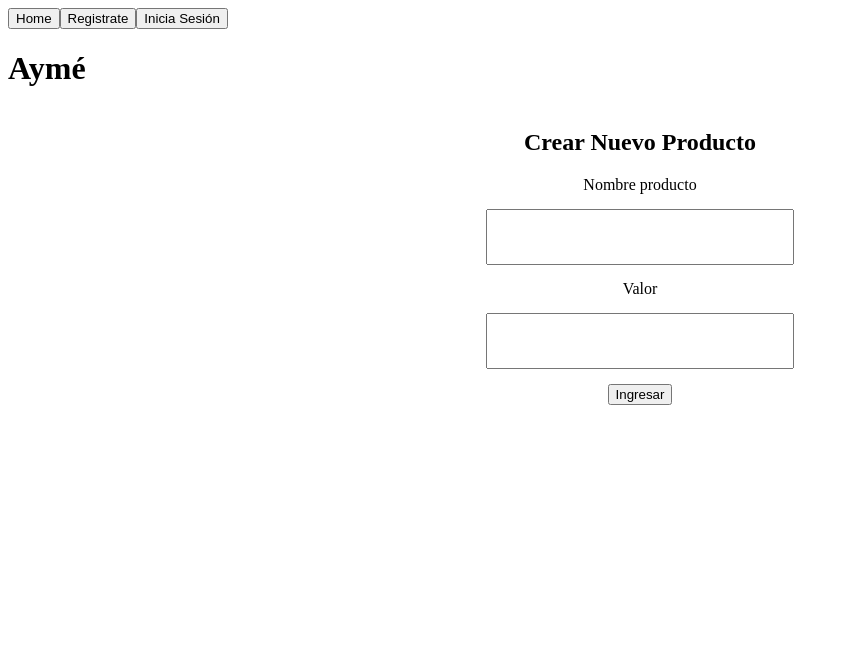
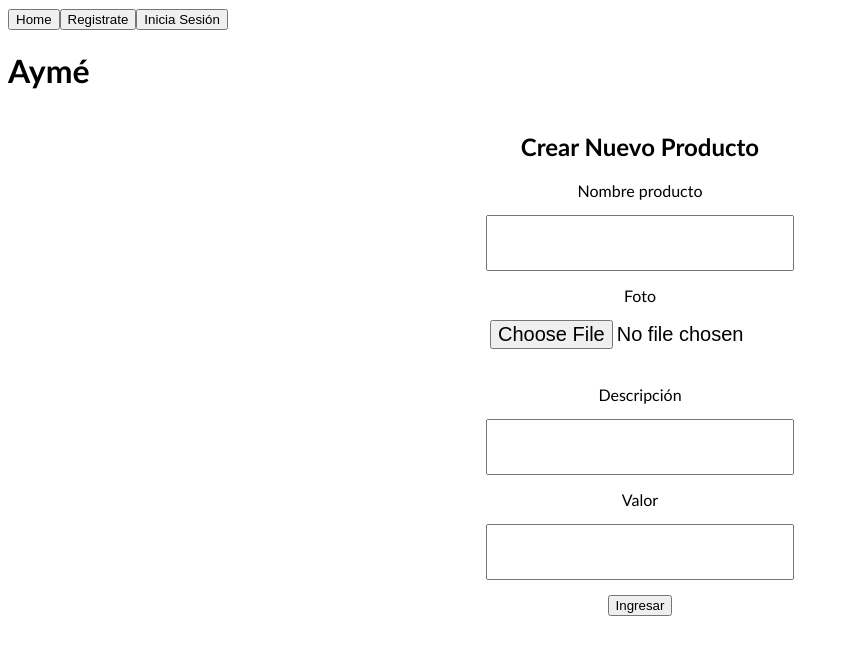
Before and after one commit to Niko12121/Ayme-store, a React (Create React App) app in the folder client/: page /newproduct in a window 1280 px wide. Shown: the top 654 px of the page, without its empty margins (0-849 px from the left). Built offline with nearby package versions, Linux system fonts and the light colour scheme; no server answers.

Commit message:
individual product page

```diff
--- a/client/src/App.css
+++ b/client/src/App.css
@@ -1,6 +1,14 @@
+body {
+  font-family: 'Trebuchet MS', 'Lucida Sans Unicode', 'Lucida Grande', 'Lucida Sans', Arial, sans-serif;
+}
+
+a {
+  text-decoration: none;
+  color: black;
+}
+
 .App {
   text-align: center;
-  font-family: 'Trebuchet MS', 'Lucida Sans Unicode', 'Lucida Grande', 'Lucida Sans', Arial, sans-serif;
 }
 
 form {
@@ -26,15 +34,15 @@ form input {
 }
 
 .product {
-  display: flex;
-  width: 100px;
+  display: inline-block;
+  width: 200px;
   height: 100px;
   background-color: aquamarine;
   border-radius: 10px;
   border: 3px solid;
-  flex-direction: column;
-  align-items: center;
-  justify-content: center;
   text-align: center;
   margin: 10px;
 }
+.product > * {
+  vertical-align:middle;
+}
--- a/client/src/components/App.js
+++ b/client/src/components/App.js
@@ -4,16 +4,20 @@ import Main from '../pages/Main';
 import Signup from '../pages/Signup';
 import Register from '../pages/Register';
 import NewProduct from '../pages/NewProduct';
+import Product from '../pages/Product';
+import NavBar from '../components/NavBar';
 import "../App.css"
 
 function App() {
   return (
-    <BrowserRouter>
-      <Route exact path='/' render={(props) => <Main />}></Route>
-      <Route exact path='/newproduct' render={(props) => <NewProduct />}></Route>
-      <Route exact path='/signup' render={(props) => <Signup />}></Route>
-      <Route exact path='/register' render={(props) => <Register />}></Route>
-    </BrowserRouter>
+      <BrowserRouter>
+        <NavBar />
+        <Route exact path='/' render={(props) => <Main />}/>
+        <Route exact path='/newproduct' render={(props) => <NewProduct />}/>
+        <Route exact path='/signup' render={(props) => <Signup />}/>
+        <Route exact path='/register' render={(props) => <Register />}/>
+        <Route exact path='/products/:productId' render={(props) => <Product />}/>
+      </BrowserRouter>
   );
 }
 
--- a/client/src/components/NavBar.js
+++ b/client/src/components/NavBar.js
@@ -1,13 +1,13 @@
 import React, { useEffect, useState } from 'react';
 import Axios from 'axios';
-import { Link, useLocation } from "react-router-dom";
+import { Link/*, useLocation*/ } from "react-router-dom";
 
 export default function NavBar() {
     const [userName, setUserName] = useState('')
     const [role, setRole] = useState('')
 
     Axios.defaults.withCredentials = true;
-    const location = useLocation();
+    /*const location = useLocation();*/
 
     useEffect(() => {
         Axios.get("http://localhost:3001/login").then((response) => {
@@ -27,26 +27,21 @@ export default function NavBar() {
 
     return (
         <div className="navbar">
-        {role !== '' && location.pathname === '/' && <p>Bienvenidx {userName}</p>}
-        {location.pathname !== '/' &&
-        <Link to='/'>
-            <button>
-                Home
-            </button>
-        </Link>}
-        {role === '' && location.pathname !== '/register' &&
+        {role !== '' && <p>Bienvenidx {userName}</p>}
+        <Link to='/'><button>Home</button></Link>
+        {role === '' &&
         <Link to="/register">
             <button>
                 Registrate
             </button>
         </Link>}
-        {role === '' && location.pathname !== '/signup' &&
+        {role === '' &&
         <Link to="/signup">
             <button>
                 Inicia Sesión
             </button>
         </Link>}
-        {role === 'admin' && location.pathname !== '/newproduct' &&
+        {role === 'admin' &&
         <Link to="/newproduct">
             <button>
                 Crear Producto
--- a/client/src/pages/Main.js
+++ b/client/src/pages/Main.js
@@ -1,23 +1,24 @@
 import React, { useState, useEffect } from 'react';
 import Axios from 'axios';
-import NavBar from '../components/NavBar';
 
 export default function Main() {
     const [products, setProducts] = useState([])
-
     useEffect(() => {
         Axios.get("http://localhost:3001/products/get").then((p) => {
-            setProducts(p.data)
-            console.log(p.data)
+            setProducts(p.data.reverse())
         })
       }, []);
-
     return (
         <div>
-            <NavBar />
             <h2>Productos</h2>
+            <div className="store">
             {products.map((p) => {
-                return <div className="product"><b>{p.name}</b><br />${p.value}</div> })}
+                let ref = `/products/${p.idProduct}`
+                return <a href={ref}>
+                    <div className="product">
+                        <b>{p.name}</b><br/><i>${p.value}</i>
+                    </div></a> })}
+            </div>
         </div>
     )
 }
--- a/client/src/pages/NewProduct.js
+++ b/client/src/pages/NewProduct.js
@@ -1,39 +1,44 @@
-import React, { useState ,useEffect } from 'react';
+import React, { useEffect, useState } from 'react';
 import Axios from 'axios';
 import { useHistory } from "react-router-dom";
-import NavBar from '../components/NavBar';
 
 function NewProduct() {
-    const [productName, setProductName] = useState("");
-    const [productValue, setProductValue] = useState("");
+    const [productName, setProductName] = useState('');
+    const [productValue, setProductValue] = useState('');
+    const [productDesc, setProductDesc] = useState('')
     let history = useHistory();
 
-    useEffect(() => {
-        Axios.get("http://localhost:3001/login").then((response) => {
-            if (!response.data.loggedIn) {
-                history.push('/')
-            } else if (response.data.user.role !== 'admin') {
-                history.push('/')
-            }
-        })
-    })
+    Axios.defaults.withCredentials = true;
 
     const createProduct = (e) => {
         e.preventDefault();
         Axios.post("http://localhost:3001/product", {
             name: productName,
-            value: productValue
+            value: productValue,
+            description: productDesc
         })
-        history.push("/");
+        window.location.reload();
     }
+
+    useEffect(()=>{
+        Axios.get("http://localhost:3001/login").then((res)=>{
+            if (!res.data.loggedIn || res.data.user.role !== "admin") {
+                console.log(res.data)
+                history.push("/");
+            }
+        })
+    })
 
     return (
         <div className="newProductPage">
-        <NavBar />
         <form action="" onSubmit={createProduct}>
           <h2>Crear Nuevo Producto</h2>
           <label>Nombre producto</label>
           <input type="text" name="productName" onChange={(e)=>setProductName(e.target.value)} />
+          <label>Foto</label>
+          <input type="file" name="productphoto" />
+          <label>Descripción</label>
+          <input type="text" name="productDescription" onChange={(e)=>setProductDesc(e.target.value)} />
           <label>Valor</label>
           <input type="number" name="productValue" onChange={(e)=>setProductValue(e.target.value)}/>
           <button type='submit' onClick={createProduct}>Ingresar</button>
--- /dev/null
+++ b/client/src/pages/Product.js
@@ -0,0 +1,23 @@
+import React, { useState, useEffect } from 'react';
+import { useParams } from "react-router-dom";
+import Axios from 'axios';
+
+export default function Product() {
+    const [name, setName] = useState('');
+    const [value, setValue] = useState('');
+    const [description, setDescription] = useState('');
+
+    Axios.defaults.withCredentials = true;
+    let id = useParams().productId
+    useEffect(() => {
+        Axios.get("http://localhost:3001/products/product/get", {
+            params: {id: id}}).then((res) => {
+                const product = res.data[0];
+                setName(product.name);
+                setValue(product.value);
+                setDescription(product.description)});
+      });
+    return (
+        <div>Nombre: {name}<br/>Valor: {value}<br/>Descripción: {description}</div>
+    )
+}
--- a/client/src/pages/Register.js
+++ b/client/src/pages/Register.js
@@ -1,20 +1,12 @@
-import React, { useEffect, useState } from 'react';
+import React, { useState } from 'react';
 import '../App.css';
 import Axios from 'axios';
-import NavBar from '../components/NavBar';
 import { useHistory } from "react-router-dom";
 
 function Register() {
   const [userName, setUserName] = useState("");
   const [password, setPassword] = useState("");
-  const [userList, setUserList] = useState([]);
   let history = useHistory();
-
-  useEffect(() => {
-    Axios.get("http://localhost:3001/users/get").then((users) => {
-      setUserList(users.data)
-    })
-  }, []);
 
   const createUser = (e) => {
     e.preventDefault();
@@ -22,17 +14,11 @@ function Register() {
       userName: userName,
       password: password
     });
-
-    setUserList([
-        ...userList,
-        { name: userName, password: password }
-    ]);
     history.push("/");
   }
 
   return (
     <div className="registerPage">
-    <NavBar />
     <form action="" onSubmit={createUser}>
       <h2>Regístrate</h2>
       <label>Nombre de usuario</label>
--- a/client/src/pages/Signup.js
+++ b/client/src/pages/Signup.js
@@ -1,7 +1,6 @@
 import React, { useEffect, useState } from 'react';
 import '../App.css';
 import Axios from 'axios';
-import NavBar from '../components/NavBar';
 import { useHistory } from "react-router-dom";
 
 function Signup() {
@@ -19,7 +18,7 @@ function Signup() {
             password: password
         }).then((response) => {
           if (response.data.message === "Logged") {
-            history.push("/");
+            window.location.reload();
           } else if (response.data.message === "Wrong password") {
             setMessage("Contraseña equivocada")
           } else if (response.data.message === "User doesn't exist") {
@@ -37,7 +36,6 @@ function Signup() {
 
     return (
       <div className="registerPage">
-        <NavBar />
         <form action="" onSubmit={login}>
           <h2>Inicia sesión</h2>
           <label>Nombre de usuario</label>
```
Also changed, not shown: 1 other file (tests, documents, lock files or other folders).
